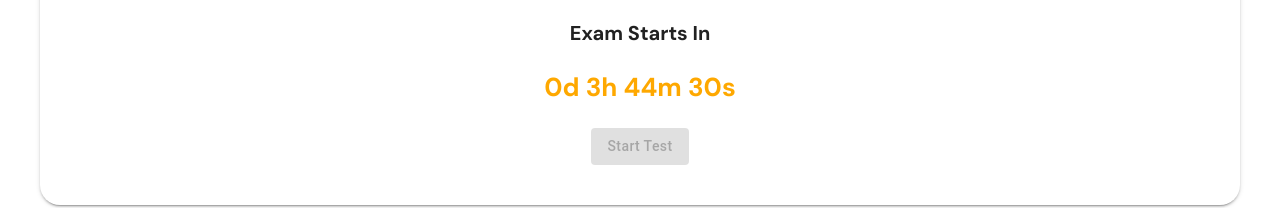
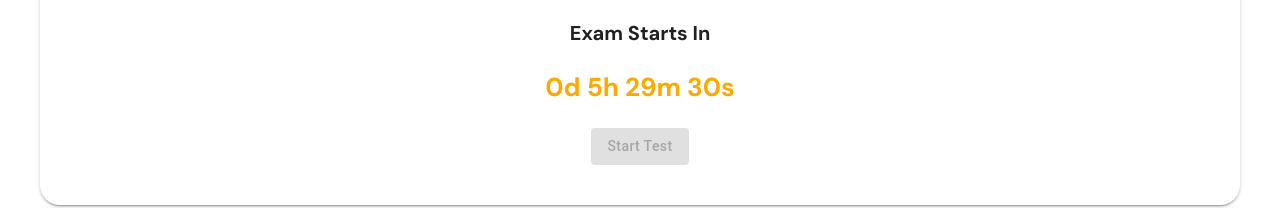
Before and after one commit to themastersacademy/masters-app, a React (Create React App) app in the folder client/: page /exam/info in a window 1280 px wide. Shown: the part 442-650 px from the top of the page. Built offline with nearby package versions, Linux system fonts and the light colour scheme.

Commit message:
exam time check

```diff
--- a/client/src/app/exam/pages/ExamInfo.jsx
+++ b/client/src/app/exam/pages/ExamInfo.jsx
@@ -15,7 +15,7 @@ export default function ExamInfo() {
       <ExamInfoBody
         isScheduled={true}
         examName="Practice Test - 1"
-        scheduledTime="19:45:00"
+        scheduledTime="21:30:00"
         scheduledDate="15/08/2023"
       />
     </Stack>
```
Also changed, not shown: 1 other file (tests, documents, lock files or other folders).
